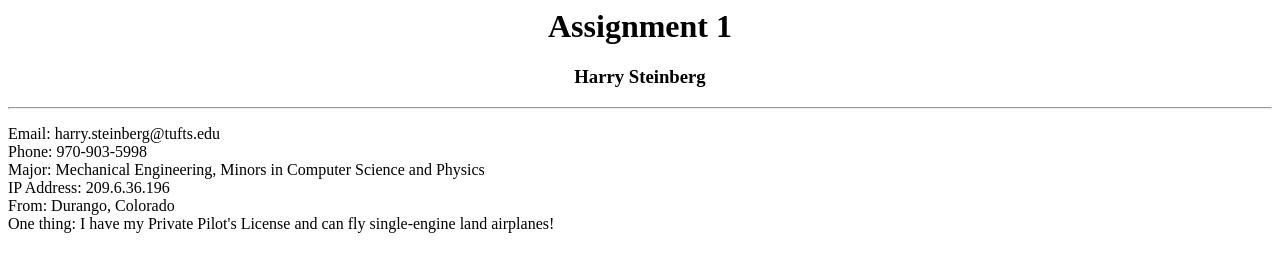
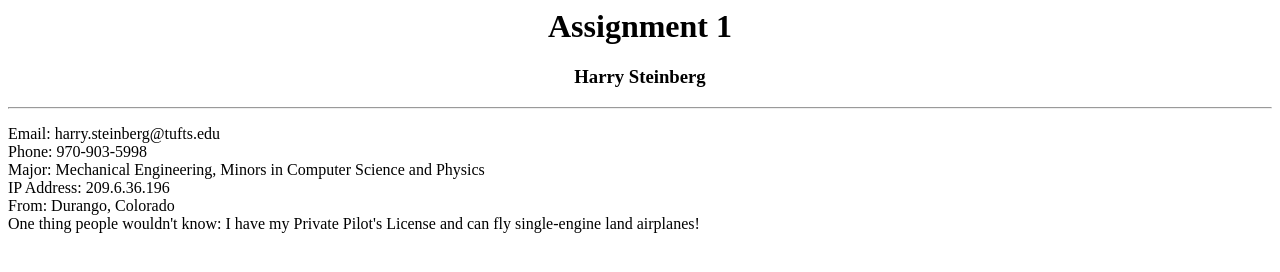
Before and after one commit to harrysteinberg/Comp20, a plain HTML site: page Assignment1.html in a window 1280 px wide. Drawn offline with Linux system fonts and the light colour scheme.

Commit message:
Update Assignment1.html

```diff
--- a/Assignment1.html
+++ b/Assignment1.html
@@ -13,7 +13,7 @@
   Major: Mechanical Engineering, Minors in Computer Science and Physics <br />
   IP Address: 209.6.36.196 <br />
   From: Durango, Colorado <br />
-  One thing: I have my Private Pilot's License and can fly single-engine land airplanes!
+  One thing people wouldn't know: I have my Private Pilot's License and can fly single-engine land airplanes!
 
   </p>
 
```
